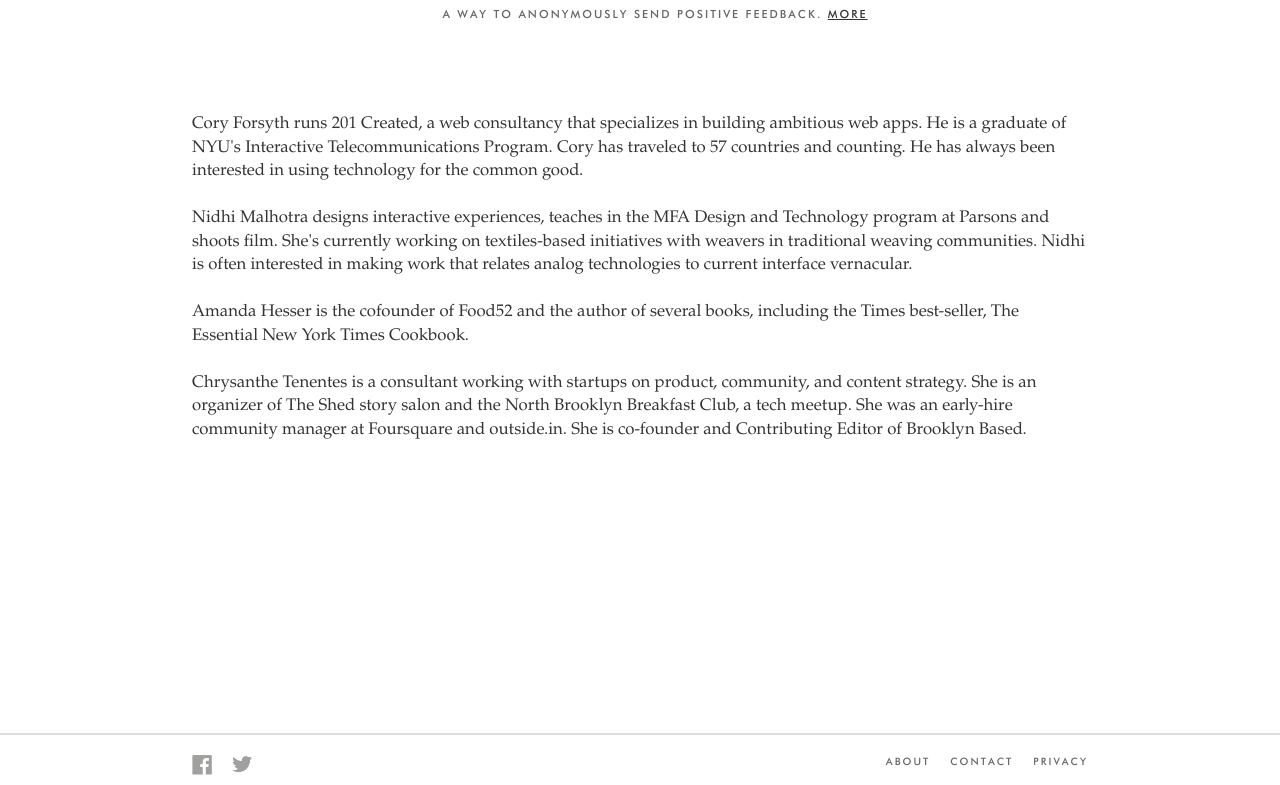
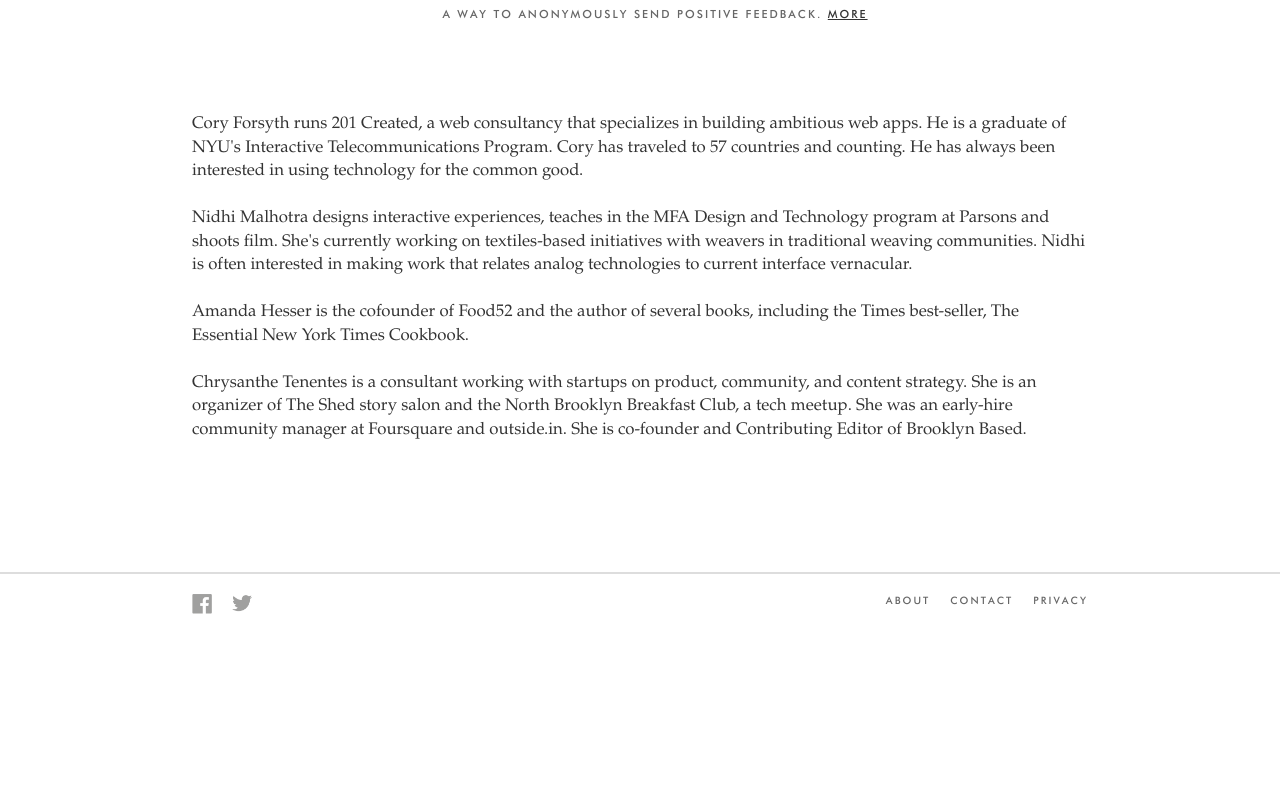
Before and after one commit to unworn/mashnote_nm_0414, a plain HTML site: page about_us.html in a window 1280 px wide. Shown: the part 127-912 px from the top of the page. After the commit the page ends 800 px from the top, so only its background shows below. Drawn offline with Linux system fonts and the light colour scheme; a small style sheet from the web is missing.

Commit message:
sticky footer fix

```diff
--- a/css/style.css
+++ b/css/style.css
@@ -27,7 +27,7 @@
 }
 
 #container{
-	min-height: 100%;
+/* 	min-height: 100%; */
 	height: auto !important;
 	height: 100%;
 	margin: 0 auto -60px;
```
